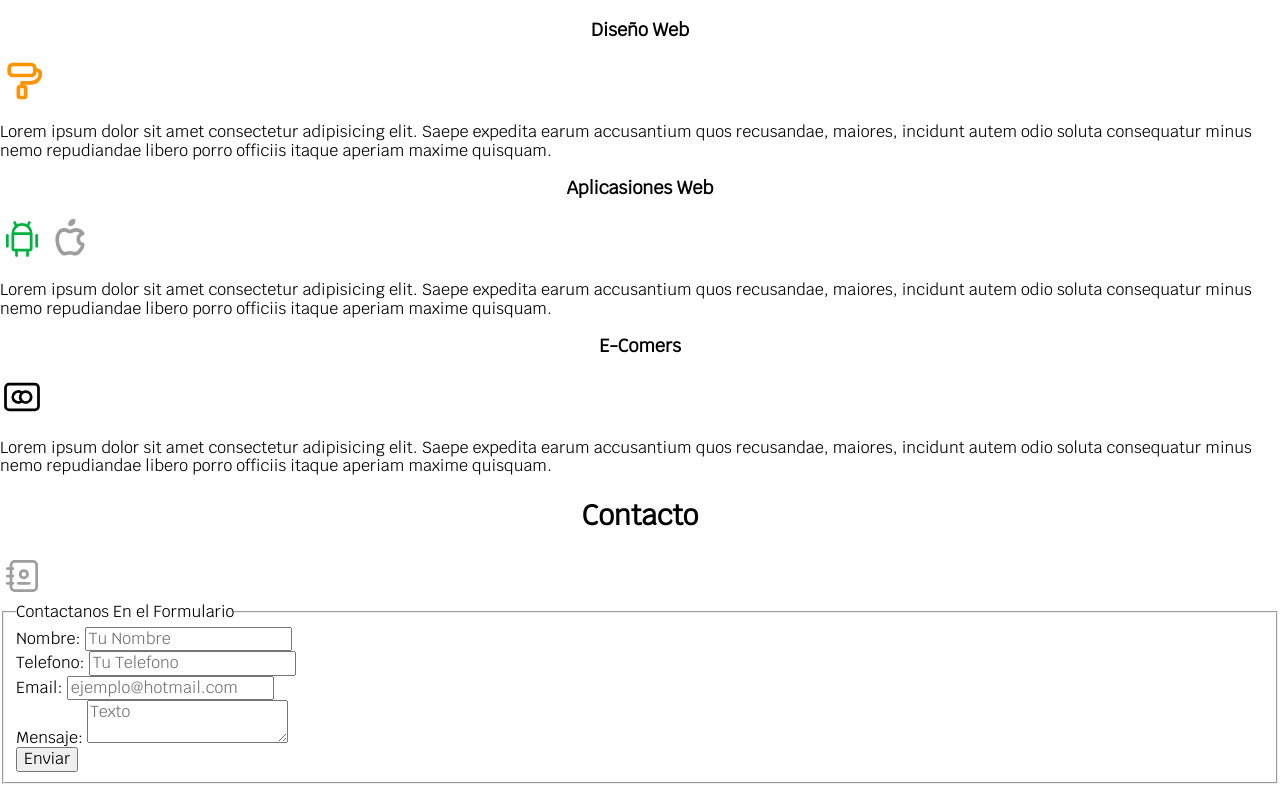
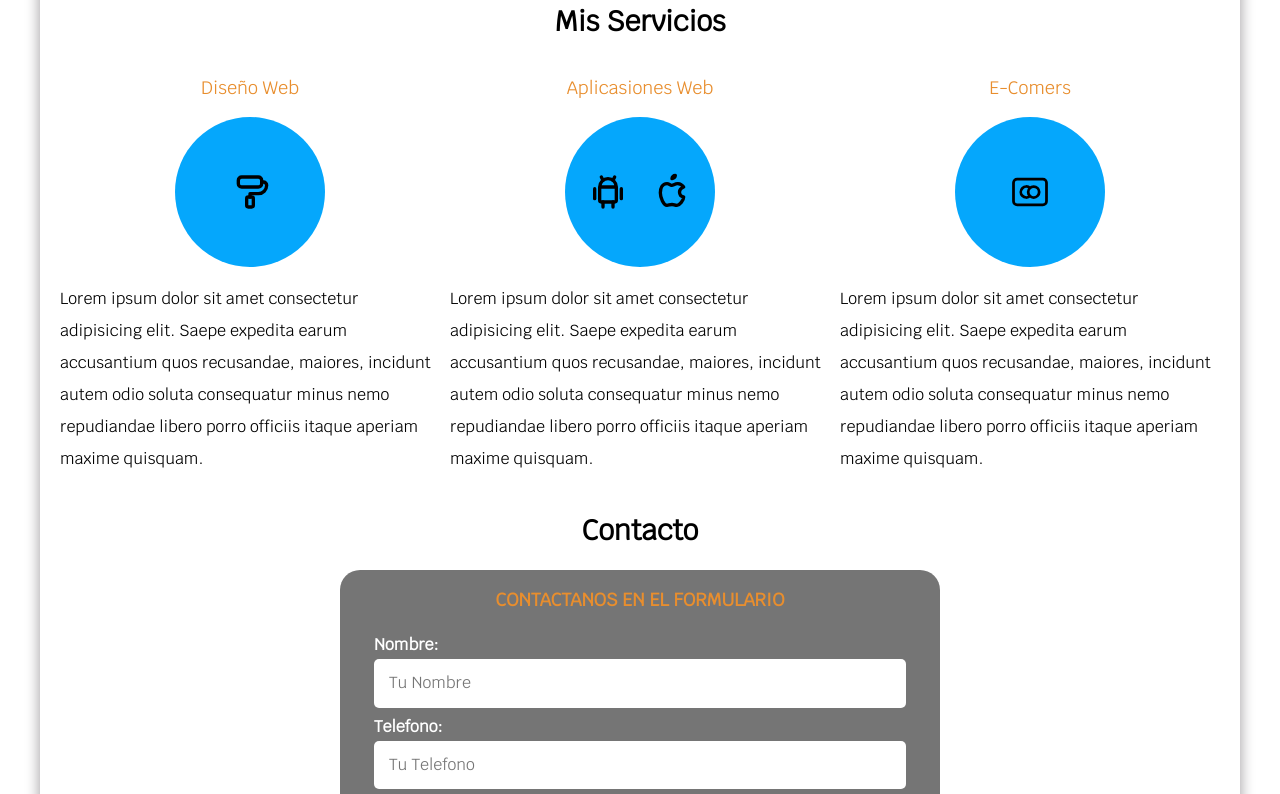
Before and after one commit to wieneberMA/Desarrollo-Web-Practias, a plain HTML site: page index.html in a window 1280 px wide. Shown: the part 546-1340 px from the top of the page. Drawn offline with Linux system fonts and the light colour scheme.

Commit message:
se agregaron complementos de dise;o mediante css

```diff
--- a/css/styles.css
+++ b/css/styles.css
@@ -5,6 +5,8 @@
     --verde: #00A82D;
     --gris: #757575;
     --naranja: #E88E2E;
+    --grisclaro: #DFE9F3;
+    --azulclaro: #05A7FC;
 
 }
 
@@ -15,13 +17,26 @@ html {
 }
 *, *:before, *:after {
     box-sizing: inherit;
-  }
+  }/*hack box model*/
 
 body {
     /** 1rem = 10px **/
     font-size: 16px;
     font-family: 'Krub', sans-serif;
+    background-image: radial-gradient(to top, var(--grisclaro) 0%, var(--blanco) 100%);/* permite un degradado en el cuerpo para no tener un color blanco chillante */
 }
+.sombra{
+    -webkit-box-shadow: 0px 5px 14px 1px rgba(166,163,166,1);
+    -moz-box-shadow: 0px 5px 14px 1px rgba(166,163,166,1);
+    box-shadow: 0px 5px 14px 1px rgba(166,163,166,1);
+    background-color: var(--blanco);
+    padding: 2rem;
+    border-radius: 2rem;
+}/*sombreado del contenido*/
+
+
+
+/*tipografias*/
 
 h1{
     font-size: 3.8rem;
@@ -40,6 +55,23 @@ h1,h2,h3{
     font-size: 2rem;
     color:var(--oscuro);
 }
+/*Utilidades*/
+.w-100{
+    width: 100%;
+}
+@media (min-width: 768px) {
+    .w-100{
+        width: auto;
+    }
+}
+.alinear-derecha{
+    justify-content: flex-end;
+}
+.flex{
+    display: flex;
+
+}
+
 
 .contenedor {
     max-width: 120rem;
@@ -58,11 +90,15 @@ h1,h2,h3{
     border-radius: .5rem;
     width: 90%;
     text-align: center;
+    border: none;
 }
 @media (min-width: 480px) {
     .boton{
         width: auto;
     }
+}
+.boton:hover{
+    cursor: pointer;
 }
 
 .nav-bg {
@@ -100,8 +136,8 @@ h1,h2,h3{
     background-repeat: no-repeat;
     background-size: cover;
     height: 350px;
-
     position: relative;
+    margin-bottom: 2rem;
 
 }
 .contenido-hero{
@@ -122,3 +158,86 @@ h1,h2,h3{
 .contenido-hero p{
     color: var(--blanco);
 }
+
+@media (min-width: 768px) {
+    .servicios{
+        /* permite fraccionar el contenido mediante grid tomando en cuenta como 100% dividiendo entre el numero de contenidos*/
+        display: grid;
+        grid-template-columns: repeat(3,1fr);
+        column-gap: 1rem;
+    }
+}
+
+.servicio{
+    display: flex;
+    flex-direction: column;
+    align-items: center;
+}
+.servicio h3{
+    color: var(--naranja);
+    font-weight: normal;
+}
+
+.servicio p{
+    line-height: 2;
+}
+.servicio .iconos{
+    height: 15rem;
+    width: 15rem;
+    background-color: var(--azulclaro);
+    border-radius: 50%;
+    display: flex;
+    justify-content: space-evenly;
+    align-items: center;
+}
+
+/*Contato*/
+.formulario{
+    background-color: var(--gris);
+    width: min(60rem, 100%);/* se utiliza para tomar el valor mas peque;o y escalarlo en la pagina el fondo del formulario*/
+    margin: 0 auto;
+    padding: 2rem;
+    border-radius: 2rem;
+}
+.formulario fieldset{
+    border: none;
+}
+.formulario legend{
+    text-align: center;
+    font-size: 1.8rem;
+    text-transform: uppercase;
+    font-weight: 700;
+    margin-bottom: 2rem;
+    color: var(--naranja);
+
+}
+
+@media (min-width: 768px) {
+    .contenedor-campo{
+        display: grid;
+        grid-template-columns: 50% 50%;
+        column-gap: 1rem;
+    }
+}
+.campo{
+    margin-bottom: 1rem;
+}
+.campo label{
+    color: var(--blanco);
+    font-weight: bold;
+    margin-bottom: .5rem;
+    display: block;
+}
+.campo textarea{
+    height: 20rem;
+}
+
+.input-text{
+    width: 100%;
+    border: none;
+    padding: 1.5rem;
+    border-radius: .5rem;
+}
+.enviar .boton{
+    width: 100%;
+}
--- a/index.html
+++ b/index.html
@@ -42,12 +42,15 @@
                 </span>
             </h2>
             <p>
-                <svg xmlns="http://www.w3.org/2000/svg" class="icon icon-tabler icon-tabler-map-2" width="44" height="44" viewBox="0 0 24 24" stroke-width="1" stroke="#ff9300" fill="none" stroke-linecap="round" stroke-linejoin="round">
-                    <path stroke="none" d="M0 0h24v24H0z" fill="none"/>
+                <svg xmlns="http://www.w3.org/2000/svg" class="icon icon-tabler icon-tabler-map-2" width="44"
+                    height="44" viewBox="0 0 24 24" stroke-width="1" stroke="#ff9300" fill="none" stroke-linecap="round"
+                    stroke-linejoin="round">
+                    <path stroke="none" d="M0 0h24v24H0z" fill="none" />
                     <path d="M12 18.5l-3 -1.5l-6 3v-13l6 -3l6 3l6 -3v7.5" />
                     <path d="M9 4v13" />
                     <path d="M15 7v5.5" />
-                    <path d="M21.121 20.121a3 3 0 1 0 -4.242 0c.418 .419 1.125 1.045 2.121 1.879c1.051 -.89 1.759 -1.516 2.121 -1.879z" />
+                    <path
+                        d="M21.121 20.121a3 3 0 1 0 -4.242 0c.418 .419 1.125 1.045 2.121 1.879c1.051 -.89 1.759 -1.516 2.121 -1.879z" />
                     <path d="M19 18v.01" />
                 </svg>
                 Cuernavaca, Morelos
@@ -57,16 +60,23 @@
     </section>
 
 
-    <main>
+    <main class="contenedor sombra">
         <h2>Mis Servicios</h2>
-        <section>
+        <div class="servicios">
+
+
+            <section class="servicio">
                 <h3>Diseño Web</h3>
-            <svg xmlns="http://www.w3.org/2000/svg" class="icon icon-tabler icon-tabler-paint" width="44" height="44" viewBox="0 0 24 24" stroke-width="2" stroke="#ff9300" fill="none" stroke-linecap="round" stroke-linejoin="round">
-                <path stroke="none" d="M0 0h24v24H0z" fill="none"/>
+                <div class="iconos">
+                    <svg xmlns="http://www.w3.org/2000/svg" class="icon icon-tabler icon-tabler-paint" width="40"
+                        height="40" viewBox="0 0 24 24" stroke-width="2" stroke="#000000" fill="none"
+                        stroke-linecap="round" stroke-linejoin="round">
+                        <path stroke="none" d="M0 0h24v24H0z" fill="none" />
                         <path d="M5 3m0 2a2 2 0 0 1 2 -2h10a2 2 0 0 1 2 2v2a2 2 0 0 1 -2 2h-10a2 2 0 0 1 -2 -2z" />
                         <path d="M19 6h1a2 2 0 0 1 2 2a5 5 0 0 1 -5 5l-5 0v2" />
                         <path d="M10 15m0 1a1 1 0 0 1 1 -1h2a1 1 0 0 1 1 1v4a1 1 0 0 1 -1 1h-2a1 1 0 0 1 -1 -1z" />
                     </svg>
+                </div>
                 <p> Lorem ipsum dolor sit amet consectetur adipisicing elit. Saepe expedita earum accusantium quos
                     recusandae,
                     maiores, incidunt autem odio soluta consequatur minus nemo repudiandae libero porro officiis itaque
@@ -74,10 +84,13 @@
                     maxime quisquam.</p>
             </section>
 
-        <section>
+            <section class="servicio">
                 <h3>Aplicasiones Web</h3>
-            <svg xmlns="http://www.w3.org/2000/svg" class="icon icon-tabler icon-tabler-brand-android" width="44" height="44" viewBox="0 0 24 24" stroke-width="1.5" stroke="#00b341" fill="none" stroke-linecap="round" stroke-linejoin="round">
-                <path stroke="none" d="M0 0h24v24H0z" fill="none"/>
+                <div class="iconos">
+                    <svg xmlns="http://www.w3.org/2000/svg" class="icon icon-tabler icon-tabler-brand-android"
+                        width="40" height="40" viewBox="0 0 24 24" stroke-width="2" stroke="#000000" fill="none"
+                        stroke-linecap="round" stroke-linejoin="round">
+                        <path stroke="none" d="M0 0h24v24H0z" fill="none" />
                         <path d="M4 10l0 6" />
                         <path d="M20 10l0 6" />
                         <path d="M7 9h10v8a1 1 0 0 1 -1 1h-8a1 1 0 0 1 -1 -1v-8a5 5 0 0 1 10 0" />
@@ -86,11 +99,15 @@
                         <path d="M9 18l0 3" />
                         <path d="M15 18l0 3" />
                     </svg>
-              <svg xmlns="http://www.w3.org/2000/svg" class="icon icon-tabler icon-tabler-brand-apple" width="44" height="44" viewBox="0 0 24 24" stroke-width="2" stroke="#9e9e9e" fill="none" stroke-linecap="round" stroke-linejoin="round">
-                <path stroke="none" d="M0 0h24v24H0z" fill="none"/>
-                <path d="M9 7c-3 0 -4 3 -4 5.5c0 3 2 7.5 4 7.5c1.088 -.046 1.679 -.5 3 -.5c1.312 0 1.5 .5 3 .5s4 -3 4 -5c-.028 -.01 -2.472 -.403 -2.5 -3c-.019 -2.17 2.416 -2.954 2.5 -3c-1.023 -1.492 -2.951 -1.963 -3.5 -2c-1.433 -.111 -2.83 1 -3.5 1c-.68 0 -1.9 -1 -3 -1z" />
+                    <svg xmlns="http://www.w3.org/2000/svg" class="icon icon-tabler icon-tabler-brand-apple" width="40"
+                        height="40" viewBox="0 0 24 24" stroke-width="2" stroke="#000000" fill="none"
+                        stroke-linecap="round" stroke-linejoin="round">
+                        <path stroke="none" d="M0 0h24v24H0z" fill="none" />
+                        <path
+                            d="M9 7c-3 0 -4 3 -4 5.5c0 3 2 7.5 4 7.5c1.088 -.046 1.679 -.5 3 -.5c1.312 0 1.5 .5 3 .5s4 -3 4 -5c-.028 -.01 -2.472 -.403 -2.5 -3c-.019 -2.17 2.416 -2.954 2.5 -3c-1.023 -1.492 -2.951 -1.963 -3.5 -2c-1.433 -.111 -2.83 1 -3.5 1c-.68 0 -1.9 -1 -3 -1z" />
                         <path d="M12 4a2 2 0 0 0 2 -2a2 2 0 0 0 -2 2" />
                     </svg>
+                </div>
                 <p> Lorem ipsum dolor sit amet consectetur adipisicing elit. Saepe expedita earum accusantium quos
                     recusandae,
                     maiores, incidunt autem odio soluta consequatur minus nemo repudiandae libero porro officiis itaque
@@ -98,16 +115,18 @@
                     maxime quisquam.</p>
             </section>
 
-        <section>
+            <section class="servicio">
                 <h3>E-Comers</h3>
-            <svg xmlns="http://www.w3.org/2000/svg" class="icon icon-tabler icon-tabler-brand-mastercard" width="44"
-                height="44" viewBox="0 0 24 24" stroke-width="1.5" stroke="currentColor" fill="none"
+                <div class="iconos">
+                    <svg xmlns="http://www.w3.org/2000/svg" class="icon icon-tabler icon-tabler-brand-mastercard"
+                        width="44" height="44" viewBox="0 0 24 24" stroke-width="1.5" stroke="currentColor" fill="none"
                         stroke-linecap="round" stroke-linejoin="round">
                         <path stroke="none" d="M0 0h24v24H0z" fill="none" />
                         <path d="M14 12m-3 0a3 3 0 1 0 6 0a3 3 0 1 0 -6 0" />
                         <path d="M12 9.765a3 3 0 1 0 0 4.47" />
                         <path d="M3 5m0 2a2 2 0 0 1 2 -2h14a2 2 0 0 1 2 2v10a2 2 0 0 1 -2 2h-14a2 2 0 0 1 -2 -2z" />
                     </svg>
+                </div>
                 <p> Lorem ipsum dolor sit amet consectetur adipisicing elit. Saepe expedita earum accusantium quos
                     recusandae,
                     maiores, incidunt autem odio soluta consequatur minus nemo repudiandae libero porro officiis itaque
@@ -115,49 +134,46 @@
                     maxime quisquam.</p>
             </section>
 
+        </div><!-- cierre div servicios-->
         <section>
-            <h2>Contacto</h2>
-            <svg xmlns="http://www.w3.org/2000/svg" class="icon icon-tabler icon-tabler-address-book" width="44" height="44" viewBox="0 0 24 24" stroke-width="1.5" stroke="#9e9e9e" fill="none" stroke-linecap="round" stroke-linejoin="round">
-                <path stroke="none" d="M0 0h24v24H0z" fill="none"/>
-                <path d="M20 6v12a2 2 0 0 1 -2 2h-10a2 2 0 0 1 -2 -2v-12a2 2 0 0 1 2 -2h10a2 2 0 0 1 2 2z" />
-                <path d="M10 16h6" />
-                <path d="M13 11m-2 0a2 2 0 1 0 4 0a2 2 0 1 0 -4 0" />
-                <path d="M4 8h3" />
-                <path d="M4 12h3" />
-                <path d="M4 16h3" />
-              </svg>
-            <form action="">
+            <h2>
+                Contacto
+            </h2>
+            <form class="formulario">
                 <fieldset>
                     <legend>
                         Contactanos En el Formulario
                     </legend>
-                    <div>
+                    <div class="contenedor-campos">
+
+                        <div class="campo">
                             <label for="">Nombre:</label>
-                        <input type="text" placeholder="Tu Nombre">
+                            <input class="input-text" type="text" placeholder="Tu Nombre">
                         </div>
-                    <div>
+                        <div class="campo">
                             <label for="">Telefono:</label>
-                        <input type="tel" placeholder="Tu Telefono">
+                            <input class="input-text" type="tel" placeholder="Tu Telefono">
                         </div>
-                    <div>
+                        <div class="campo">
                             <label for="">Email:</label>
-                        <input type="email" placeholder="ejemplo@hotmail.com">
+                            <input class="input-text" type="email" placeholder="ejemplo@hotmail.com">
                         </div>
-                    <div>
+                        <div class="campo">
                             <label for="">Mensaje:</label>
-                        <textarea placeholder="Texto"></textarea>
+                            <textarea class="input-text" placeholder="Texto"></textarea>
                         </div>
-                    <div>
-                        <button type="submit">Enviar</button>
+                    </div><!-- cierre div Contenedor de contacto-->
+                        <div class="alinear-derecha flex">
+                            <button class="boton w-100" type="submit">Enviar</button>
                         </div>
                 </fieldset>
             </form>
         </section>
+    </main>
 
     <footer>
         <p>Todos los Derecho Reselvados. Wieneber Macias Ansurez</p>
     </footer>
-    </main>
 
 
 
```
Lines whose indentation alone changed are shown as unchanged.
